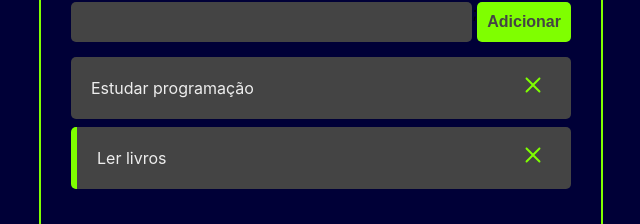
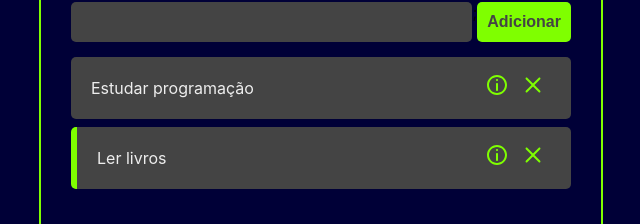
Before and after one commit to Nunesnd/ListaTarefas, a React (Create React App) app: page / in a window 1280 px wide. Shown: the part 142-366 px from the top of the page, without its empty margins (319-959 px from the left). Built offline with nearby package versions, Linux system fonts and the light colour scheme.

Commit message:
commit 0011 - Inicio do trabalho com router, para criar outras páginas

```diff
--- a/package.json
+++ b/package.json
@@ -9,7 +9,7 @@
     "react": "^17.0.2",
     "react-dom": "^17.0.2",
     "react-icons": "^4.3.1",
-    "react-router-dom": "^5.2.0",
+    "react-router-dom": "^5.3.0",
     "react-scripts": "5.0.0",
     "uuid": "^8.3.2",
     "web-vitals": "^2.1.4"
--- a/src/App.jsx
+++ b/src/App.jsx
@@ -1,11 +1,12 @@
 import React, { useState } from "react";
+import { BrowserRouter as Router, Route} from "react-router-dom";
 import {v4 as uuidv4} from 'uuid';
 
 import Tasks from "./components/Tasks";
 import AddTask from "./components/AddTask";
+import Header from "./components/header";
 
 import './App.css';
-import Header from "./components/header";
 
 const App = () =>{
   const [tasks, setTasks] = useState([
@@ -50,18 +51,27 @@ const App = () =>{
   };
 
   return (
-    <>
+    <Router>
       <div className="container">
           <Header/>
 
-          <AddTask handleTaskAddition={handleTaskAddition} />
-          <Tasks
-              tasks={tasks}
-              handleTaskClick={handleTaskClick}
-              handleTaskDeletion={handleTaskDeletion}/>
+          <Route
+            path="/"
+            exact
+            render={() => (
+              <>
+                <AddTask handleTaskAddition={handleTaskAddition} />
+                <Tasks
+                  tasks={tasks}
+                  handleTaskClick={handleTaskClick}
+                  handleTaskDeletion={handleTaskDeletion}/>
+              </>
+            )}
+
+          />
 
       </div>
-    </>
+    </Router>
   );
 
 };
--- a/src/components/Task.css
+++ b/src/components/Task.css
@@ -13,7 +13,8 @@
     cursor: pointer;
 }
 
-.remove-task-button {
+.remove-task-button,
+.see-task-details{
     background-color: #444;
     color: chartreuse;
     border: none;
--- a/src/components/Task.jsx
+++ b/src/components/Task.jsx
@@ -1,5 +1,5 @@
 import React from 'react';
-import {CgClose} from 'react-icons/cg';
+import {CgClose, CgInfo} from 'react-icons/cg';
 import './Task.css';
 
 const Task = ({task, handleTaskClick, handleTaskDeletion}) => {
@@ -13,7 +13,13 @@ const Task = ({task, handleTaskClick, handleTaskDeletion}) => {
 			</div>
 
             <div className="buttons-container">
-                <button className='remove-task-button' onClick={() => handleTaskDeletion(task.id)}><CgClose/></button>
+                <button className='see-task-details'>
+                    <CgInfo/>
+                </button>
+                <button className='remove-task-button'
+                    onClick={() => handleTaskDeletion(task.id)}>
+                    <CgClose/>
+                </button>
             </div>
 
         </div>
```
Also changed, not shown: 1 other file (tests, documents, lock files or other folders).
